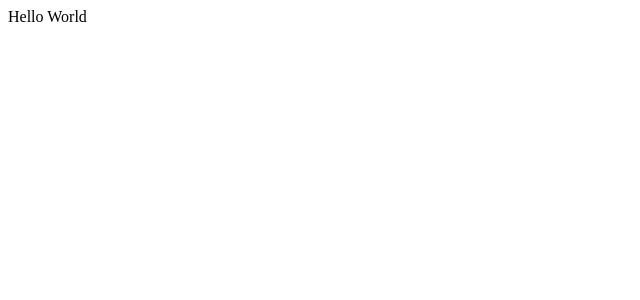
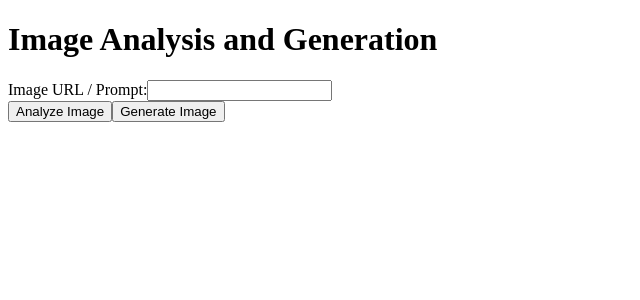
Before and after one commit to Minotriz02/-analyze-and-generate-images-with-Azure-AI, a React (Create React App) app: page / in a window 1280 px wide. Shown: the top 300 px of the page, without its empty margins (0-640 px from the left). Built offline with nearby package versions, Linux system fonts and the light colour scheme; the HTML template or start-up script is replaced by a standard one.

Commit message:
input added

```diff
--- a/src/App.js
+++ b/src/App.js
@@ -1,8 +1,48 @@
-import React from 'react';
+import React, { useState } from 'react';
 
 function App() {
-  const value = 'World';
-  return <div>Hello {value}</div>;
+  const [inputValue, setInputValue] = useState('');
+  const [imageUrl, setImageUrl] = useState('');
+  const [prompt, setPrompt] = useState('');
+
+  const handleInputChange = (event) => {
+    setInputValue(event.target.value);
+  };
+
+  const handleImageAnalysis = () => {
+    if (inputValue.startsWith('http')) {
+      setImageUrl(inputValue);
+      setPrompt('');
+    } else {
+      setPrompt(inputValue);
+      setImageUrl('');
+    }
+    console.log('Image analysis triggered');
+  };
+
+  const handleImageGeneration = () => {
+    if (inputValue.startsWith('http')) {
+      setImageUrl(inputValue);
+      setPrompt('');
+    } else {
+      setPrompt(inputValue);
+      setImageUrl('');
+    }
+    console.log('Image generation triggered');
+  };
+
+  return (
+    <div>
+      <h1>Image Analysis and Generation</h1>
+      <label>
+        Image URL / Prompt:
+        <input type="text" value={inputValue} onChange={handleInputChange} />
+      </label>
+      <br />
+      <button onClick={handleImageAnalysis}>Analyze Image</button>
+      <button onClick={handleImageGeneration}>Generate Image</button>
+    </div>
+  );
 }
 
 export default App;
```
Also changed, not shown: 1 other file (tests, documents, lock files or other folders).
